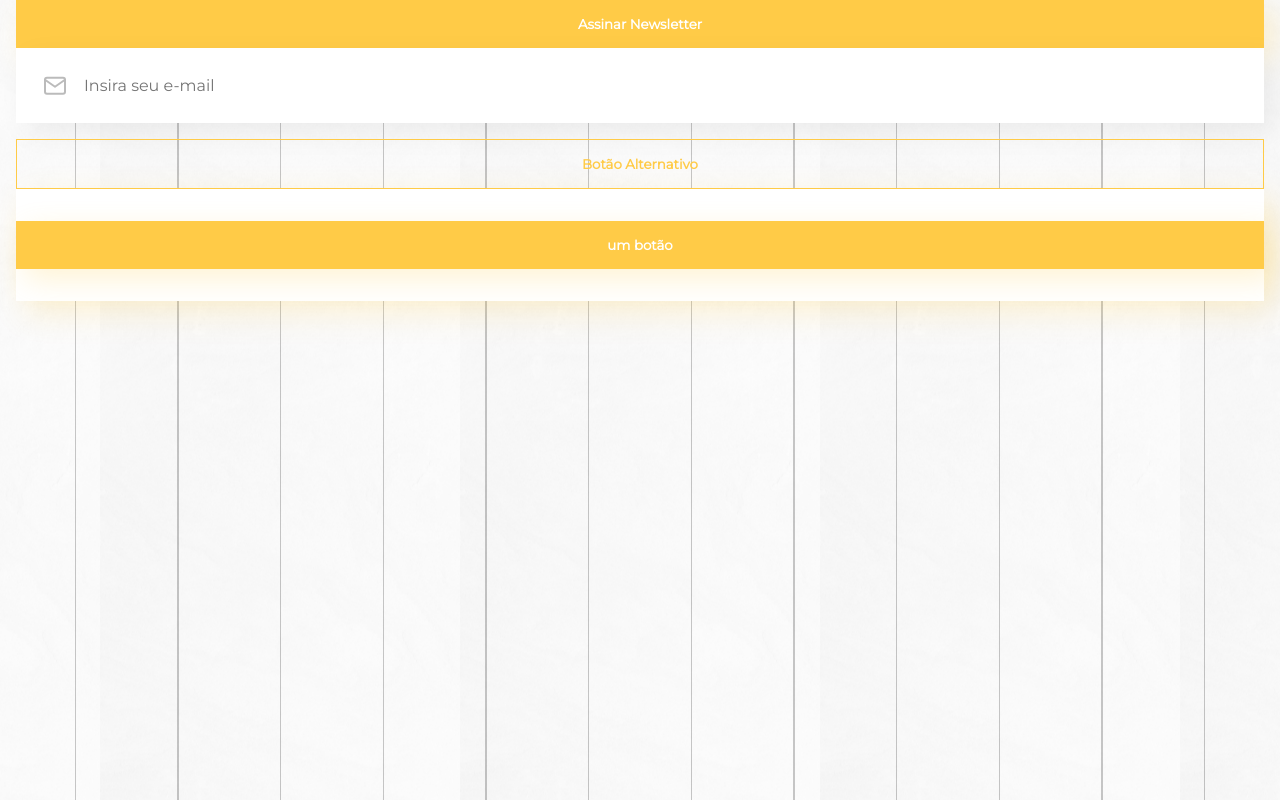
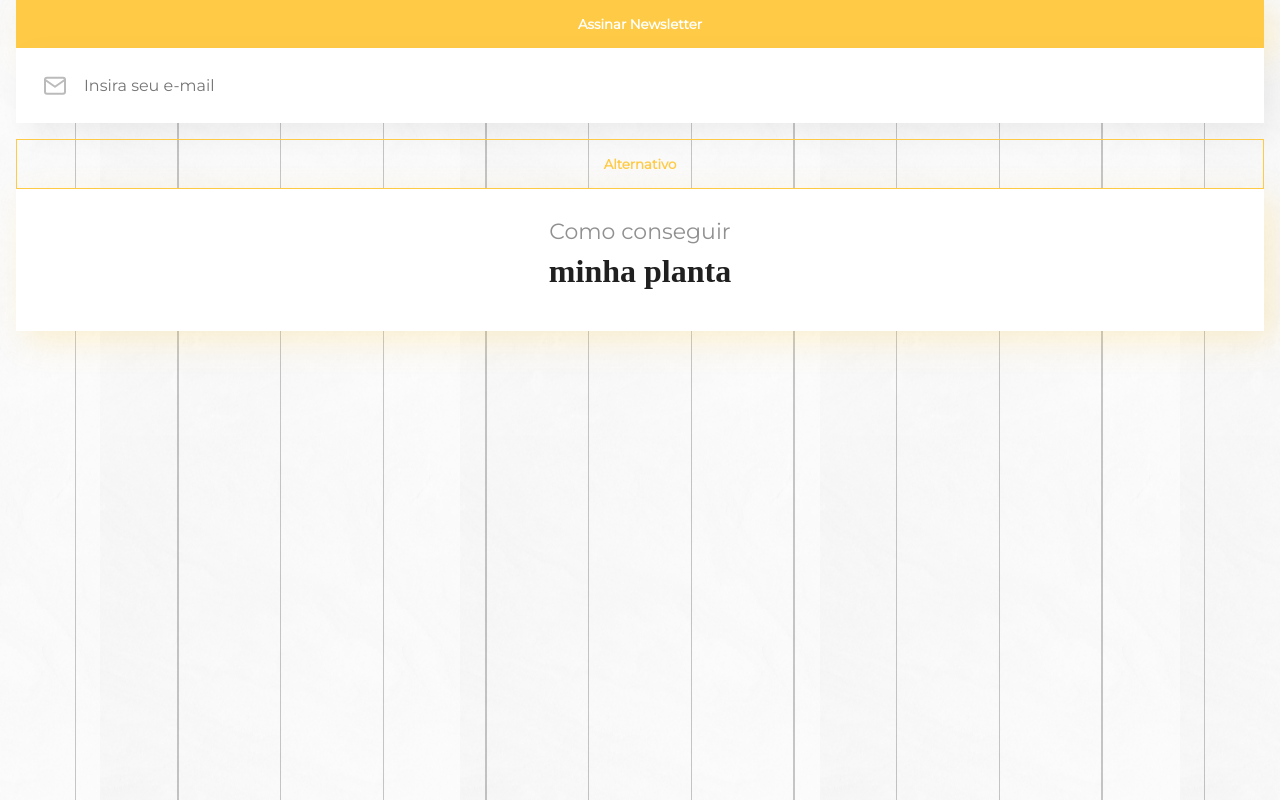
Before and after one commit to Danielleelara/Guia-de-Estilos, a plain HTML site: page index.html in a window 1280 px wide. Drawn offline with Linux system fonts and the light colour scheme; a web font is replaced by a local one.

Commit message:
feat: incluindo novos componentes

```diff
--- a/assets/css/base/_variaveis.css
+++ b/assets/css/base/_variaveis.css
@@ -7,7 +7,14 @@
     --preto-transparente: #0000000F;
 
     --familia-corpo: 'Montserrat', sans-serif;
+    --familia-titulo-destaque: 'Elsie Swash Caps', serif;
+
+    --peso-titulo-destaque: 900;
+    --peso-botao: 700;
 
     --tamanho-corpo: 1rem;
+    --tamanho-titulo: 1.375rem;
+    --tamanho-titulo-destaque: 2rem;
 
+    --tamanho-corpo: 1rem;
 }
--- a/assets/css/base/base.css
+++ b/assets/css/base/base.css
@@ -4,6 +4,7 @@
 body {
     font-family: var(--familia-corpo);
     font-size: var(--tamanho-corpo);
+    color: var(--cinza);
 
     background: url(../../img/fundo-textura.png), url(../../img/fundo-linhas.png);
     background-position: center;
@@ -13,3 +14,31 @@ body {
     padding-right: 1rem;
     padding-left: 1rem;
 }
+
+.titulo {
+    font-size: var(--tamanho-titulo);
+}
+
+.titulo--destaque {
+    font-family: var(--familia-titulo-destaque);
+    color: var(--preto);
+    font-size: var(--tamanho-titulo-destaque);
+    font-weight: var(--peso-titulo-destaque);
+
+    display: block;
+
+    margin-top: .75rem;
+    margin-bottom: .75rem;
+}
+
+.alinhamento--esquerda {
+    text-align: left;
+}
+
+.alinhamento--meio {
+    text-align: center;
+}
+
+.texto {
+
+}
--- a/assets/css/components/botoes.css
+++ b/assets/css/components/botoes.css
@@ -3,7 +3,7 @@
 
     text-align: center;
     font-family: inherit;
-    font-weight: 700;
+    font-weight: var(--peso-botao);
     color: var(--branco);
 
     width: 100%;
--- a/index.html
+++ b/index.html
@@ -20,10 +20,11 @@
     <main class="container">
         <button class="botao">Assinar Newsletter</button>
         <input type="text" placeholder="Insira seu e-mail" area-label="Insira o seu e-mail" class="input input--icone input--email">
-        <button class="botao botao--alternativo">Botão Alternativo</button>
+        <button class="botao botao--alternativo">Alternativo</button>
 
         <article class="cartao">
-            <button class="botao">um botão</button>
+            <h2 class="titulo alinhamento--meio">Como conseguir</h2>
+            <span class="titulo--destaque alinhamento--meio">minha planta</span>
         </article>
     </main>
 
```
Also changed, not shown: assets/css/components/item.css (added, +30 -0 lines).
